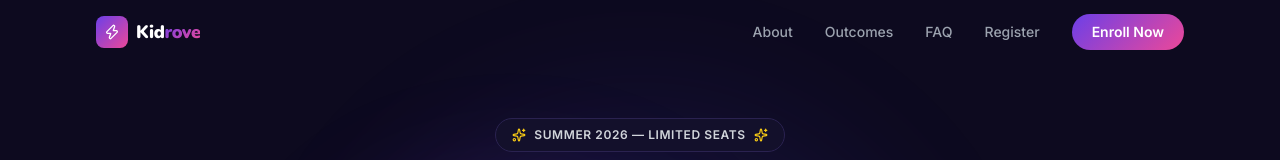
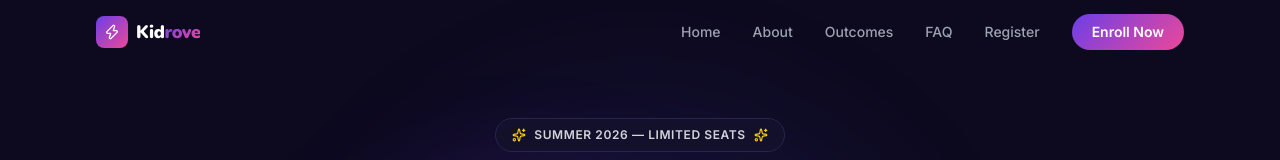
Before and after one commit to TanyaVaish-17/workshop-landing, a React (Vite) app in the folder client/: page / in a window 1280 px wide. Shown: the top 160 px of the page. Built offline with nearby package versions, Linux system fonts and the light colour scheme.

Commit message:
fix: add Home link in navbar pointing to Hero Section

```diff
--- a/client/src/components/HeroSection.tsx
+++ b/client/src/components/HeroSection.tsx
@@ -2,7 +2,7 @@
 
 const HeroSection = () => {
   return (
-    <section className="relative min-h-screen flex items-center justify-center overflow-hidden pt-16">
+    <section id="home" className="relative min-h-screen flex items-center justify-center overflow-hidden pt-16">
 
       <div className="absolute inset-0 pointer-events-none">
         <div className="absolute top-1/4 left-1/4 w-96 h-96 bg-purple-600/20 rounded-full blur-3xl"></div>
--- a/client/src/components/Navbar.tsx
+++ b/client/src/components/Navbar.tsx
@@ -17,6 +17,7 @@
   }, []);
 
   const navLinks: NavLink[] = [
+    { label: "Home", href: "#home" },
     { label: "About", href: "#details" },
     { label: "Outcomes", href: "#outcomes" },
     { label: "FAQ", href: "#faq" },
```
